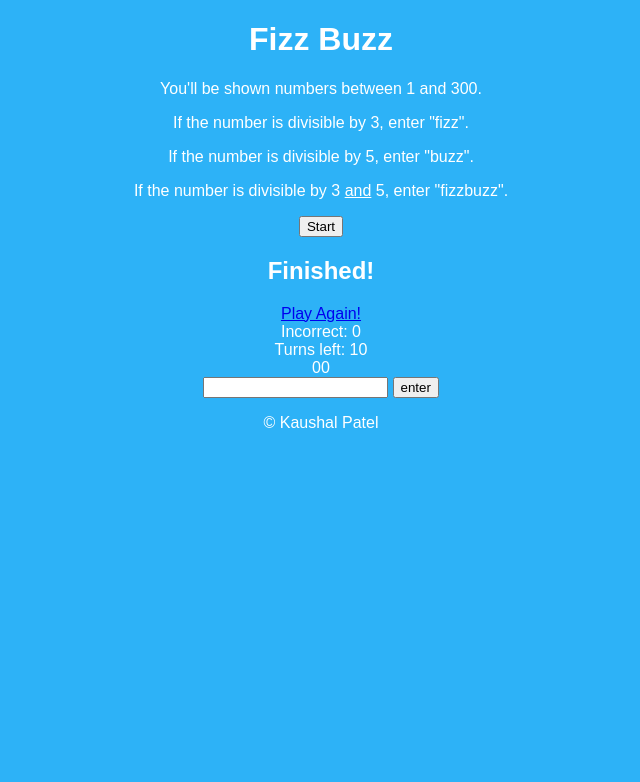
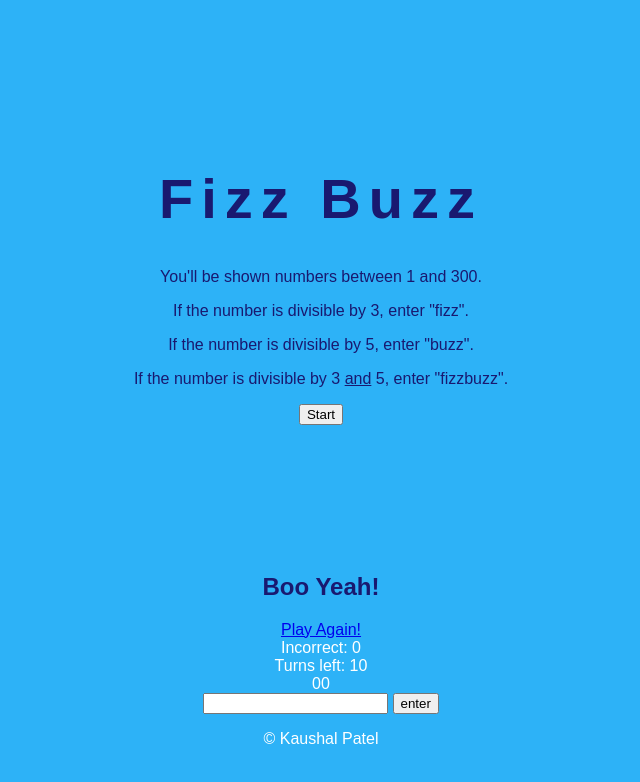
Before and after one commit to kaushalpatel922/fizzbuzz, a plain HTML site: page index.html in a window 1280 px wide. Shown: the whole page, without its empty margins (319-959 px from the left). Drawn offline with nearby package versions, Linux system fonts and the light colour scheme.

Commit message:
some css

```diff
--- a/css/style.css
+++ b/css/style.css
@@ -10,6 +10,29 @@ body {
   font-family: sans-serif;
 }
 
+.modal {
+  /*position: absolute;*/
+  top: 0;
+  left: 0;
+  right: 0;
+  bottom: 0;
+  /*background-color: black;*/
+}
+
+.inner_modal {
+  width: 600px;
+  margin: auto;
+  position: relative;
+  padding-top: 10%;
+  color: midnightblue;
+}
+
+h1 {
+  font-size: 3.5rem;
+  letter-spacing: 0.5rem;
+}
+
+
 footer {
   /*position: absolute;*/
   bottom: 0;
--- a/index.html
+++ b/index.html
@@ -23,7 +23,7 @@
 
     <div class="modal end">
       <div class="inner_modal">
-        <h2>Finished!</h2>
+        <h2>Boo Yeah!</h2>
         <h3></h3><h3></h3>
         <a href="index.html">Play Again!</a>
       </div>
```
